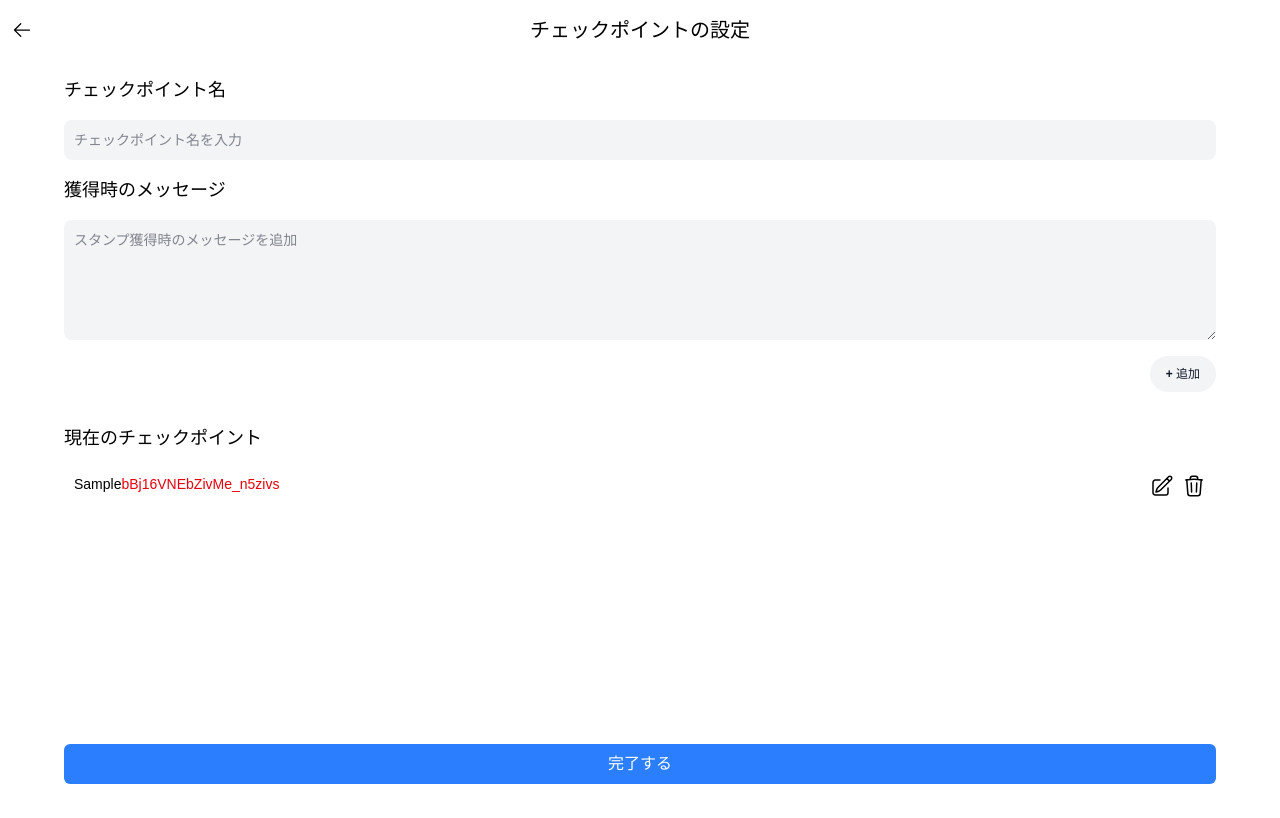
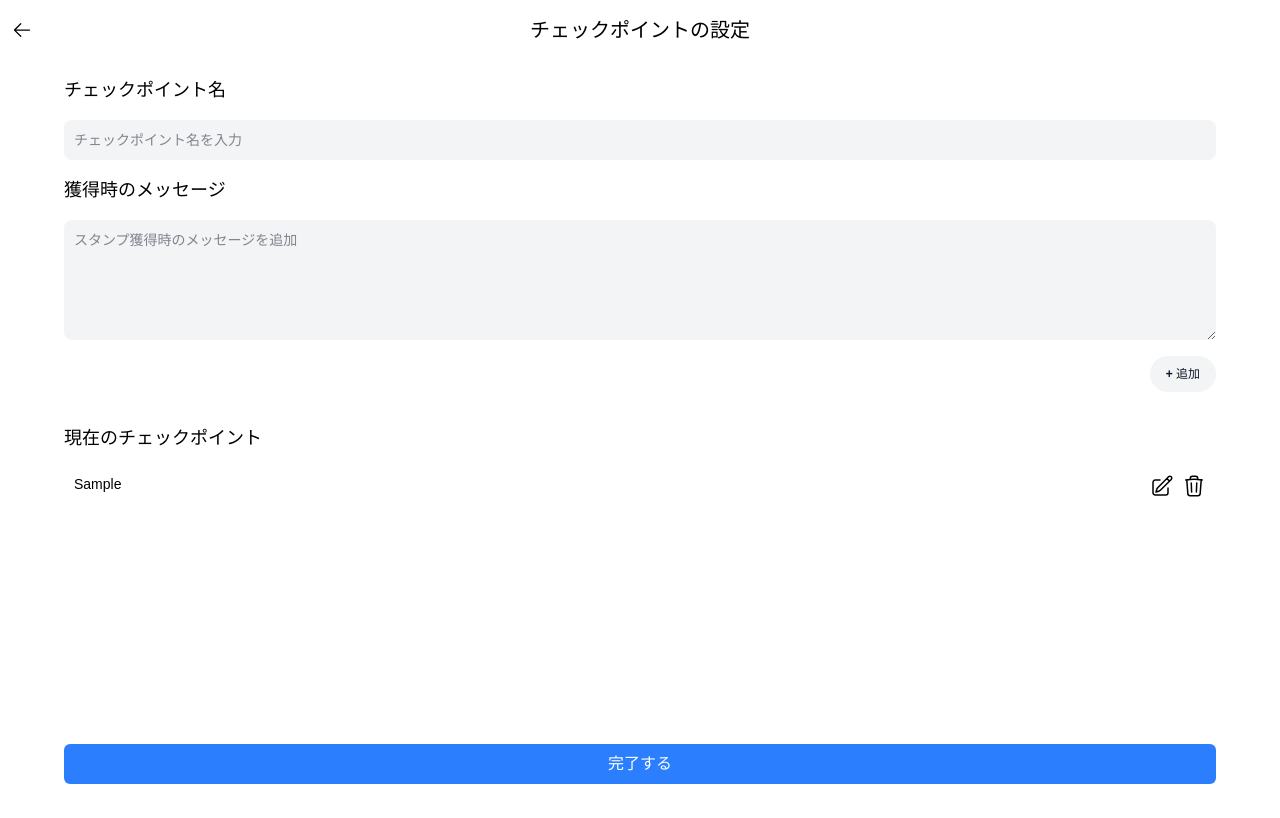
Before and after one commit to NeeeRL/Sakutto_Rally, a React (Vite) app in the folder Apps/Organizer/: page /checkpoints in a window 1280 px wide. Both pictures are taken after typing "Sample", "Sample" into the empty fields and a click on the button "+ 追加". Built offline with nearby package versions, Linux system fonts and the light colour scheme.

Commit message:
GitStory用にignoreを変更

```diff
--- a/Apps/Organizer/src/addCheckPoints.tsx
+++ b/Apps/Organizer/src/addCheckPoints.tsx
@@ -111,7 +111,7 @@ function addCheckPoints () {
                                 className="flex items-start py-1.5 px-2.5 justify-between w-full"
                             >
                                 {/* デバッグ用に赤い文字でIDを出力している */}
-                                <span className="text-sm">{checkPoint.name}<span className='text-red-600'>{checkPoint.id}</span></span>
+                                <span className="text-sm">{checkPoint.name}{/*<span className='text-red-600'>{checkPoint.id}</span>*/}</span>
                                 <div className="flex items-center space-x-2">
                                     <button
                                         className="flex h-full items-center my-auto"
```
Also changed, not shown: 1 other file (tests, documents, lock files or other folders).
